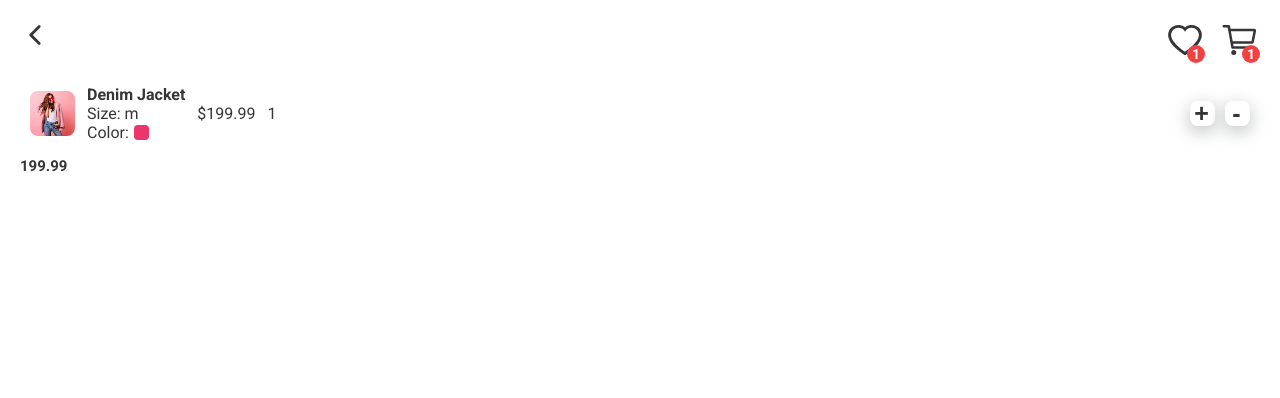
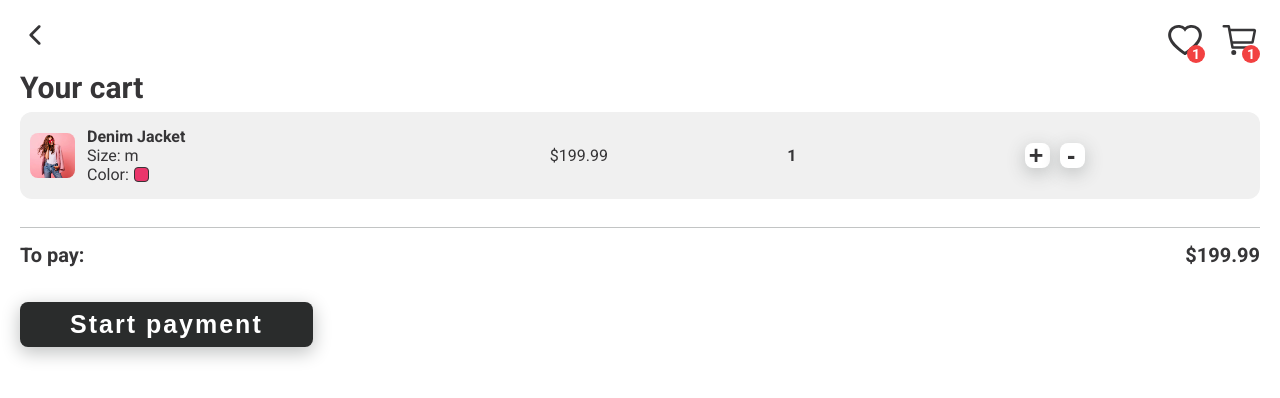
Before and after one commit to dawtom97/TemidaShop-ReactTS-ReduxToolkit, a React (Create React App) app: page /cart in a window 1280 px wide. Shown: the top 398 px of the page. Built offline with nearby package versions, Linux system fonts and the light colour scheme.

Commit message:
final styling of cart page

```diff
--- a/src/components/molecules/CartItem/CartItem.tsx
+++ b/src/components/molecules/CartItem/CartItem.tsx
@@ -38,7 +38,7 @@ export const CartItem = ({ title, color, size, price, image, amount, cartId }: C
         <Paragraph>${price}</Paragraph>
       </div>
       <div>
-        <Paragraph>{amount}</Paragraph>
+        <Paragraph isBold>{amount}</Paragraph>
       </div>
       <Styled.Buttons>
         <Button onClick={() => handleIncreaseAmount(cartId)} isSecondary>
--- a/src/components/molecules/CartItem/styles.ts
+++ b/src/components/molecules/CartItem/styles.ts
@@ -8,8 +8,16 @@ export const Wrapper = styled.div`
 display: flex;
 align-items: center;
 padding: 15px 10px;
-background-color: ${({theme})=>theme.white};
+background-color: ${({theme})=>theme.lightGrey};
+border-radius: 12px;
+margin-bottom: 8px;
 gap:12px;
+& > div:first-of-type{
+  flex:2;
+}
+& > div {
+  flex:1;
+}
   & > img {
     width:45px;
     height: 45px;
@@ -36,10 +44,11 @@ export const Buttons = styled.div`
   }
 `
 
-export const ColorBox = styled.span`
+export const ColorBox = styled.span<StylesProps>`
    display: inline-block;
    border-radius: 4px;
    background-color: ${({color})=>color};
+   border:1px solid ${({theme})=>theme.text};
    width: 15px;
    height: 15px;
 
--- a/src/components/organisms/CartBox/CartBox.tsx
+++ b/src/components/organisms/CartBox/CartBox.tsx
@@ -1,18 +1,30 @@
 import { useSelector } from 'react-redux';
 import { RootState } from '../../../store/store';
+import { Button } from '../../atoms/Button';
 import { CartItem } from '../../molecules/CartItem/CartItem';
+import { Heading } from '../../molecules/Heading/Heading';
 import { CartItemsProps } from './CartBox.types';
 import * as Styled from './styles';
 
 export const CartBox = ({ items }: CartItemsProps) => {
-  console.log(items);
-  const {total} = useSelector((state:RootState) => state.cart)
+  const { total } = useSelector((state: RootState) => state.cart);
+  if (total <= 0) {
+    return (
+      <Styled.Wrapper>
+        <Heading title='Your cart' />
+        <h2>Cart is empty</h2>
+      </Styled.Wrapper>
+    );
+  }
 
   return (
     <Styled.Wrapper>
-      {items.map((item,index) => (
+      <Heading title='Your cart' />
+      <Styled.ProductsBox>
+      {items.map((item) => (
+
           <CartItem
-          key={index}
+            key={item.cartId}
             cartId={item.cartId}
             color={item.color}
             size={item.size}
@@ -21,8 +33,12 @@ export const CartBox = ({ items }: CartItemsProps) => {
             price={item.price}
             amount={item.amount}
           />
+
+
       ))}
-      <h2>{total}</h2>
+      </Styled.ProductsBox>
+      {total > 0 ?  <h2>To pay: <span>${total}</span></h2>: null}
+      {total > 0 ? <Button>Start payment</Button> : null}
     </Styled.Wrapper>
   );
 };
--- a/src/components/organisms/CartBox/styles.ts
+++ b/src/components/organisms/CartBox/styles.ts
@@ -3,4 +3,20 @@ import styled from 'styled-components';
 export const Wrapper = styled.div`
     padding: 20px;
   margin-top: 50px;
+
+  & > h2 {
+    font-size: 2rem;
+    display: flex;
+    padding: 15px 0;
+    justify-content: space-between;
+  }
+
+  & > button {
+    margin-top: 20px;
+  }
 `
+
+export const ProductsBox = styled.div`
+   padding-bottom: 20px;
+   border-bottom: 1px solid ${({ theme }) => theme.grey};
+`
--- a/src/styles/theme.ts
+++ b/src/styles/theme.ts
@@ -7,5 +7,6 @@ export const theme = {
     white:'#ffffff',
     shadowPrimary: '0px 5px 18px 1px #c2c4c4',
     shadowSecondary:'0px 1px 9px 0.2px #dddddd',
-    grey: '#c2c4c4'
+    grey: '#c2c4c4',
+    lightGrey: '#f0f0f0'
 }
--- a/src/types/GlobalStyles.types.ts
+++ b/src/types/GlobalStyles.types.ts
@@ -6,5 +6,6 @@ export type GlobalStylesProps = {
     primary:string,
     secondary:string,
     shadowPrimary:string,
-    shadowSecondary:string
+    shadowSecondary:string,
+    lightGrey:string
 }
```
Lines whose indentation alone changed are shown as unchanged.
